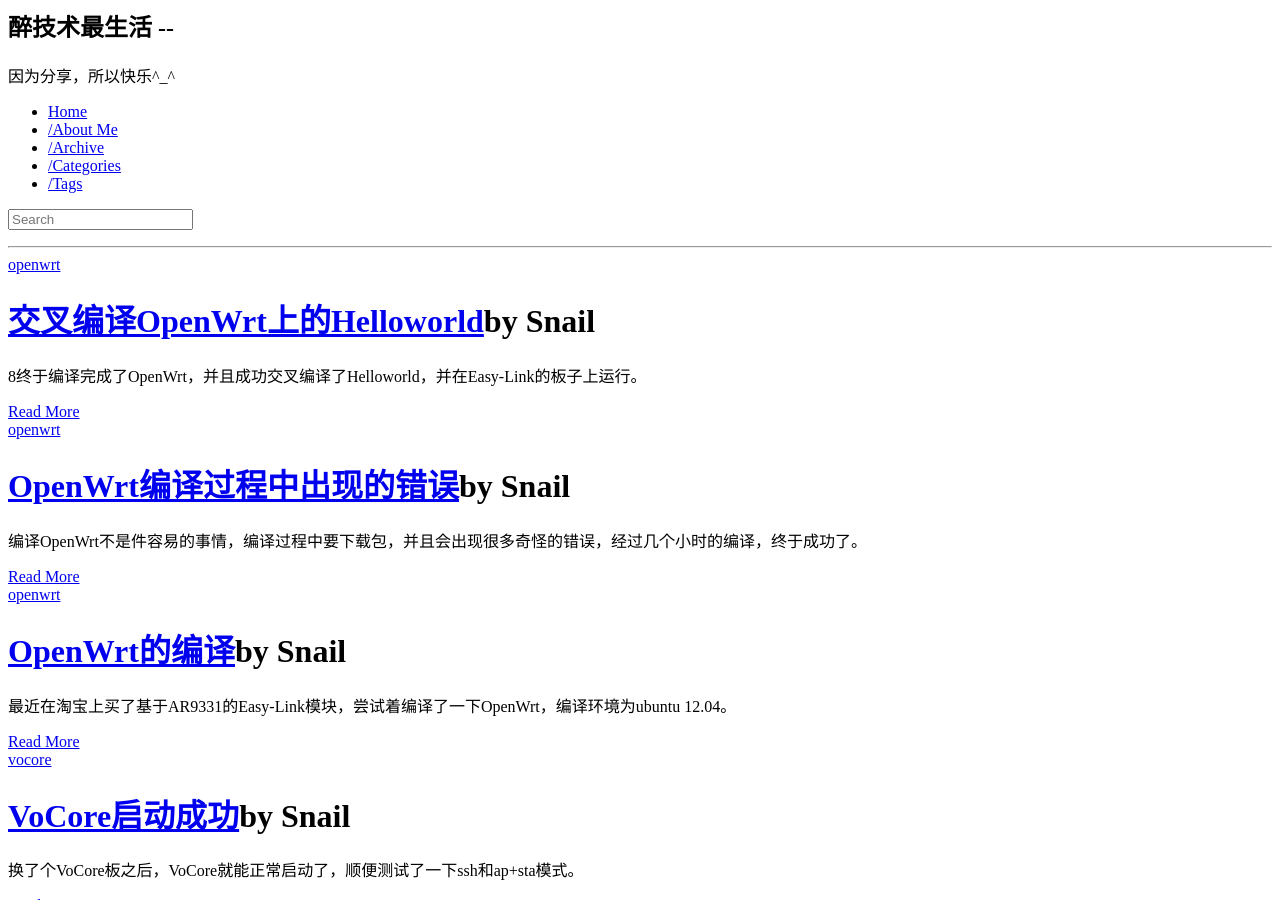
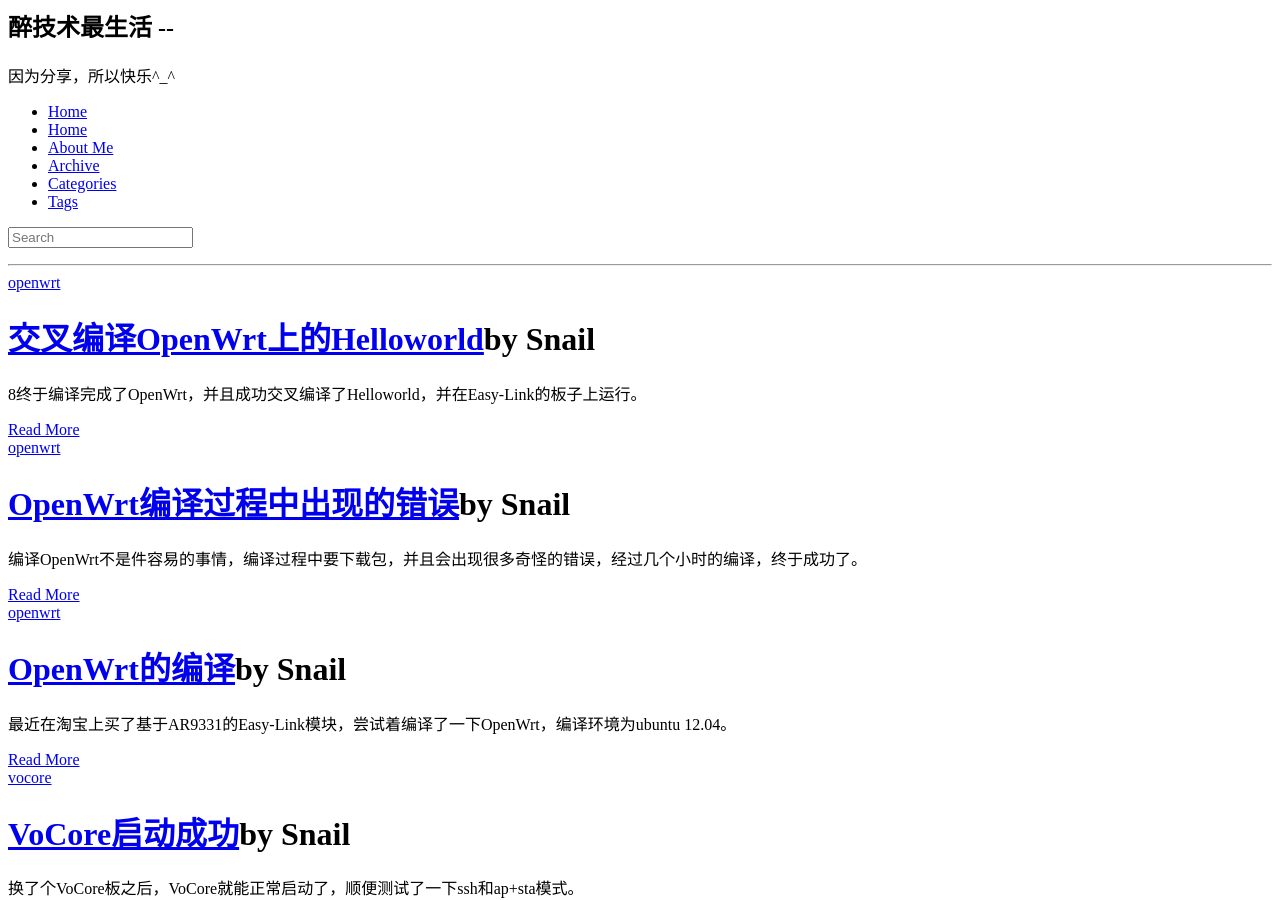
Before and after one commit to DutZMZ/Zuijishu, a Jekyll site: the page built from index.html, in a window 1280 px wide and 900 px high. Built offline with Jekyll 4.4.1, drawn with Linux system fonts in a browser that asks for light colours; nearby versions of some CDN libraries; library files that are not in the unit come from our copies; the list of posts is cut into pages by our own code.

Commit message:
Update nav.html

```diff
--- a/_includes/themes/Snail/nav.html
+++ b/_includes/themes/Snail/nav.html
@@ -3,6 +3,7 @@
 	</div>
 	<div id="nav-c">
 		<ul id="nav-list" style="width: 700px;">
+			<li id="home"><a href="{{ HOME_PATH }}">Home</a></li>
 			<li id="home"><a href="{{ HOME_PATH }}">Home</a></li>
 			{% assign pages_list = site.pages %}
 			{% assign group = 'navigation' %}
@@ -16,7 +17,7 @@
 					<span class="nav-r-active"></span>
 					</li>
 					{% else %}
-					<li id = "{{node.title}}"><a href="{{ BASE_PATH }}{{node.url}}">{{ HOME_PATH }}{{node.title}}</a></li>
+					<li id = "{{node.title}}"><a href="{{ BASE_PATH }}{{node.url}}">{{node.title}}</a></li>
 					{% endif %}
 				  {% endif %}
 				{% endif %}
```
